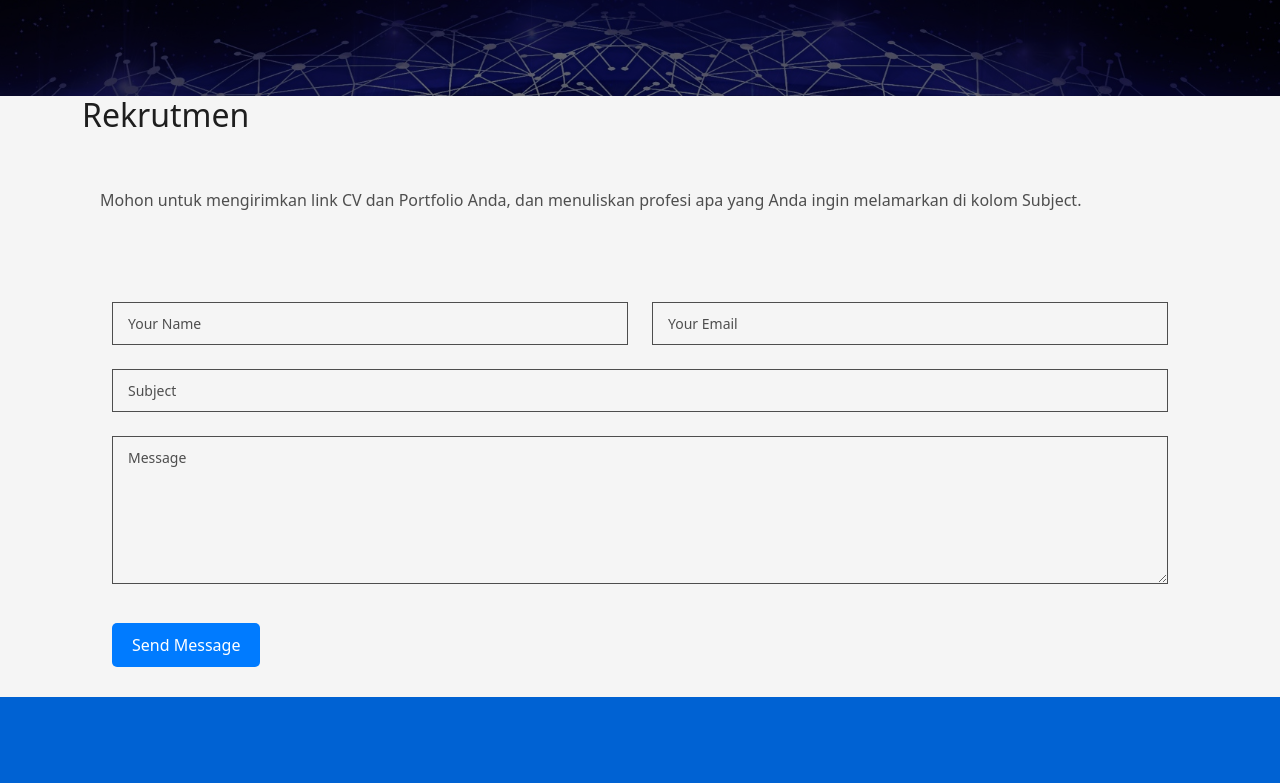
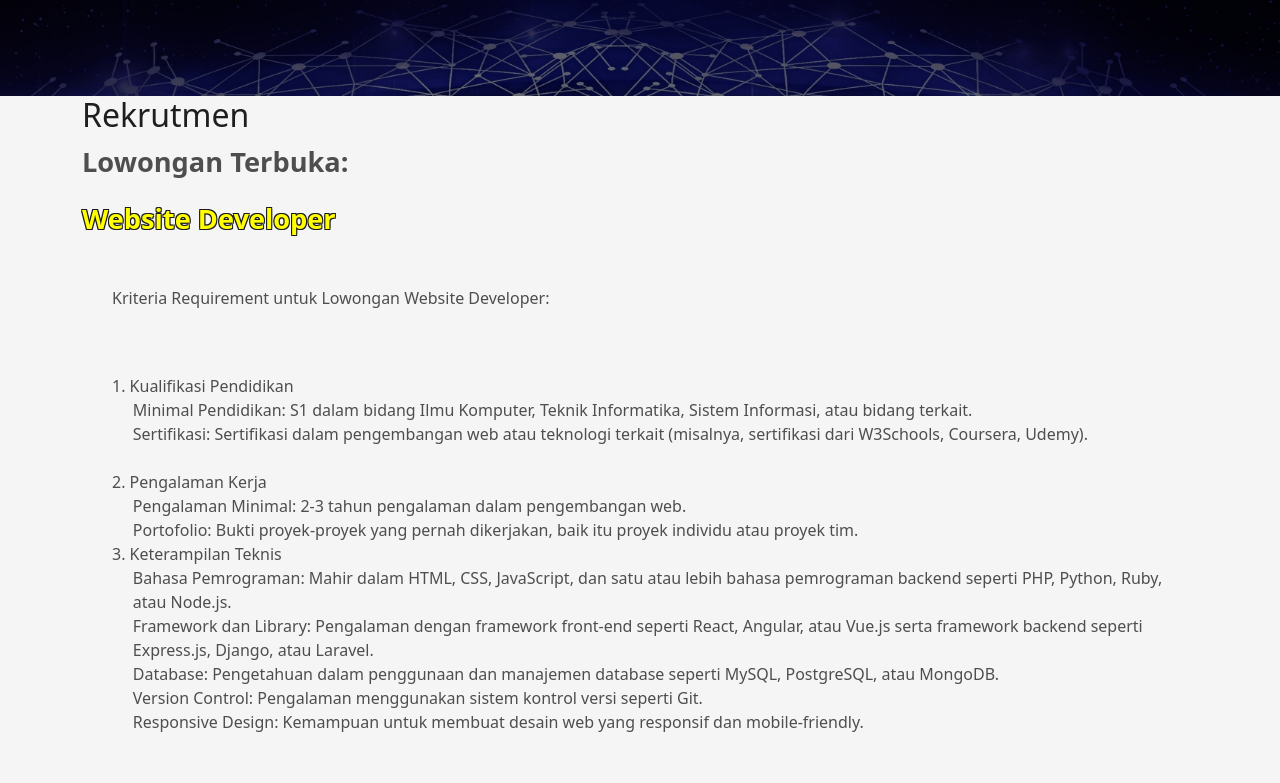
Before and after one commit to Kadem1190/UAS-PEMWEB-AZKA, a plain HTML site: page UAS-PEMWEB-AZKA/rekruitment.html in a window 1280 px wide. Shown: the part 1184-1967 px from the top of the page. Drawn offline with Linux system fonts and the light colour scheme.

Commit message:
Update rekruitment.html
+ added current open position for the Recruitment
+ added the criteria for current open position for the Recruitment


kadem@Lain client

```diff
--- a/UAS-PEMWEB-AZKA/rekruitment.html
+++ b/UAS-PEMWEB-AZKA/rekruitment.html
@@ -68,14 +68,33 @@
   <!-- Section Title -->
   <div class="container section-title" data-aos="fade-up">
     <h2>Rekrutmen</h2>
+    <p class="kontak-content_column-company_title">Lowongan Terbuka:</p> <p class="kontak-content_column-company_title" style="font-weight: 600;  color: yellow; text-shadow: -1px -1px 0 #1b1b1b, 1px -1px 0 #1b1b1b, -1px 1px 0 #1b1b1b, 1px 1px 0 #1b1b1b;">Website Developer</p>
+
   </div><!-- End Section Title -->
 
   <div class="container" data-aos="fade-up" data-aos-delay="100">
 
     <div class="info-wrap" data-aos="fade-up" data-aos-delay="200">
       <div class="row gy-5">
-        <p class="subquoterzz"></p>
-        Mohon untuk mengirimkan link CV dan Portfolio Anda, dan menuliskan profesi apa yang Anda ingin melamarkan di kolom Subject.
+        <p class="quoterz" style="font-weight: 500;">Kriteria Requirement untuk Lowongan Website Developer:</p>
+        <p class="subquoterzz">
+          1. Kualifikasi Pendidikan<br>
+
+          &nbsp; &nbsp;  &nbsp;Minimal Pendidikan: S1 dalam bidang Ilmu Komputer, Teknik Informatika, Sistem Informasi, atau bidang terkait. <br>
+    &nbsp; &nbsp;  &nbsp;Sertifikasi: Sertifikasi dalam pengembangan web atau teknologi terkait (misalnya, sertifikasi dari W3Schools, Coursera, Udemy). <br>
+<br>
+2. Pengalaman Kerja<br>
+&nbsp; &nbsp;  &nbsp;Pengalaman Minimal: 2-3 tahun pengalaman dalam pengembangan web.<br>
+&nbsp; &nbsp;  &nbsp;Portofolio: Bukti proyek-proyek yang pernah dikerjakan, baik itu proyek individu atau proyek tim.
+<br>
+3. Keterampilan Teknis
+<br>
+&nbsp; &nbsp;  &nbsp;Bahasa Pemrograman: Mahir dalam HTML, CSS, JavaScript, dan satu atau lebih bahasa pemrograman backend seperti PHP, Python, Ruby, <br> &nbsp; &nbsp;  &nbsp;atau Node.js.<br>
+&nbsp; &nbsp;  &nbsp;Framework dan Library: Pengalaman dengan framework front-end seperti React, Angular, atau Vue.js serta framework backend seperti<br> &nbsp; &nbsp;  &nbsp;Express.js, Django, atau Laravel.<br>
+&nbsp; &nbsp;  &nbsp;Database: Pengetahuan dalam penggunaan dan manajemen database seperti MySQL, PostgreSQL, atau MongoDB.<br>
+&nbsp; &nbsp;  &nbsp;Version Control: Pengalaman menggunakan sistem kontrol versi seperti Git.<br>
+&nbsp; &nbsp;  &nbsp;Responsive Design: Kemampuan untuk membuat desain web yang responsif dan mobile-friendly.<br>
+        </p>
       </div>
     </div>
 
```
